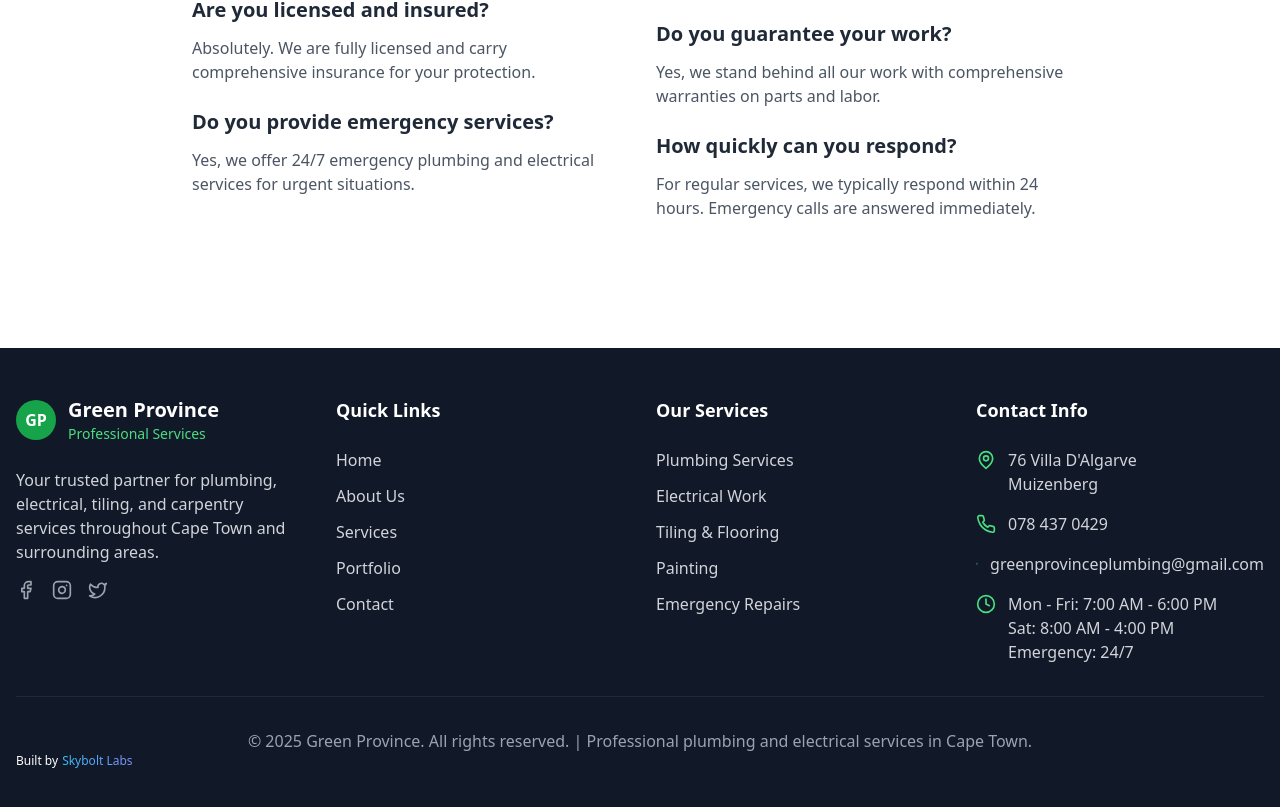
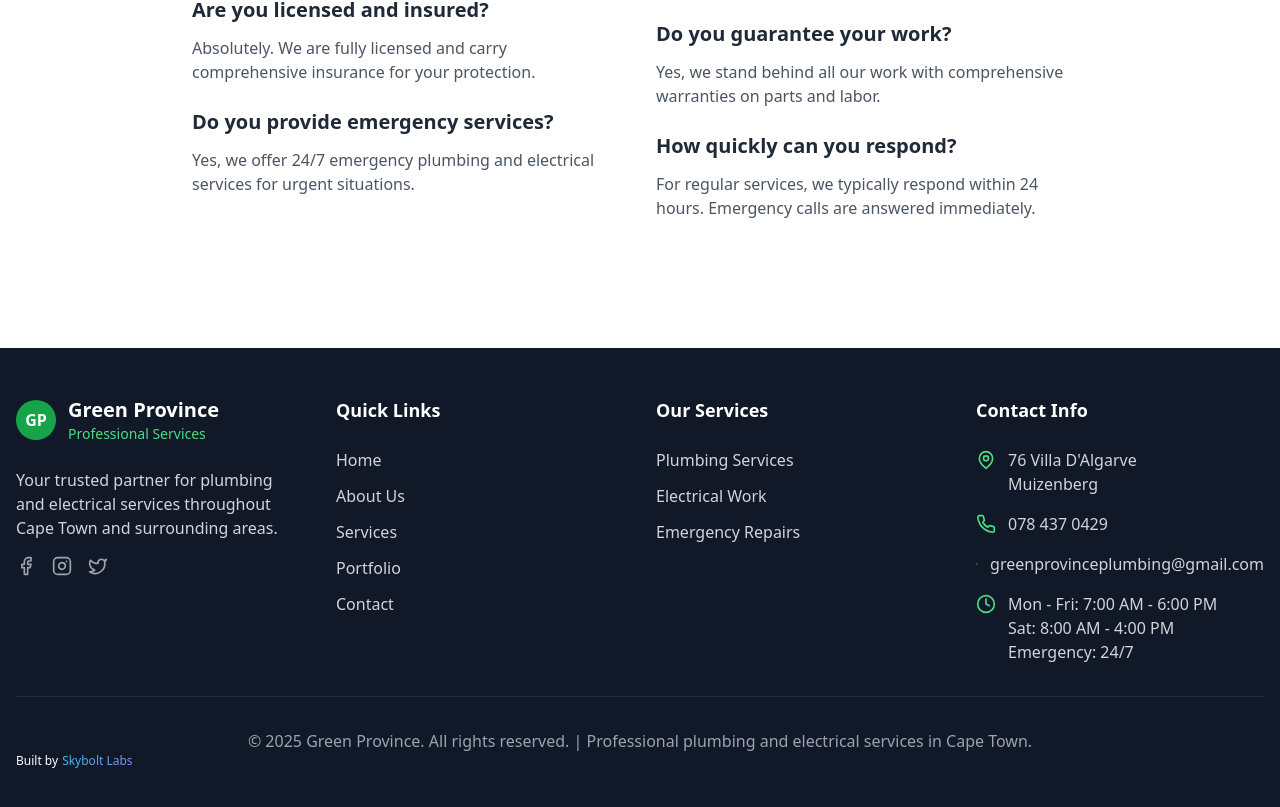
Before and after one commit to skyboltlabs/greenprovince, a React (Vite) app: page /contact in a window 1280 px wide. Shown: the part 2408-3215 px from the top of the page. Built offline with nearby package versions, Linux system fonts and the light colour scheme.

Commit message:
Update Footer.tsx

```diff
--- a/src/components/Footer.tsx
+++ b/src/components/Footer.tsx
@@ -19,7 +19,7 @@ const Footer = () => {
               </div>
             </div>
             <p className="text-gray-300 mb-4">
-              Your trusted partner for plumbing, electrical, tiling, and carpentry services throughout Cape Town and surrounding areas.
+              Your trusted partner for plumbing and electrical services throughout Cape Town and surrounding areas.
             </p>
             <div className="flex space-x-4">
               <Facebook className="w-5 h-5 text-gray-400 hover:text-green-400 cursor-pointer transition-colors" />
@@ -46,8 +46,6 @@ const Footer = () => {
             <ul className="space-y-3">
               <li className="text-gray-300">Plumbing Services</li>
               <li className="text-gray-300">Electrical Work</li>
-              <li className="text-gray-300">Tiling & Flooring</li>
-              <li className="text-gray-300">Painting</li>
               <li className="text-gray-300">Emergency Repairs</li>
             </ul>
           </div>
```
